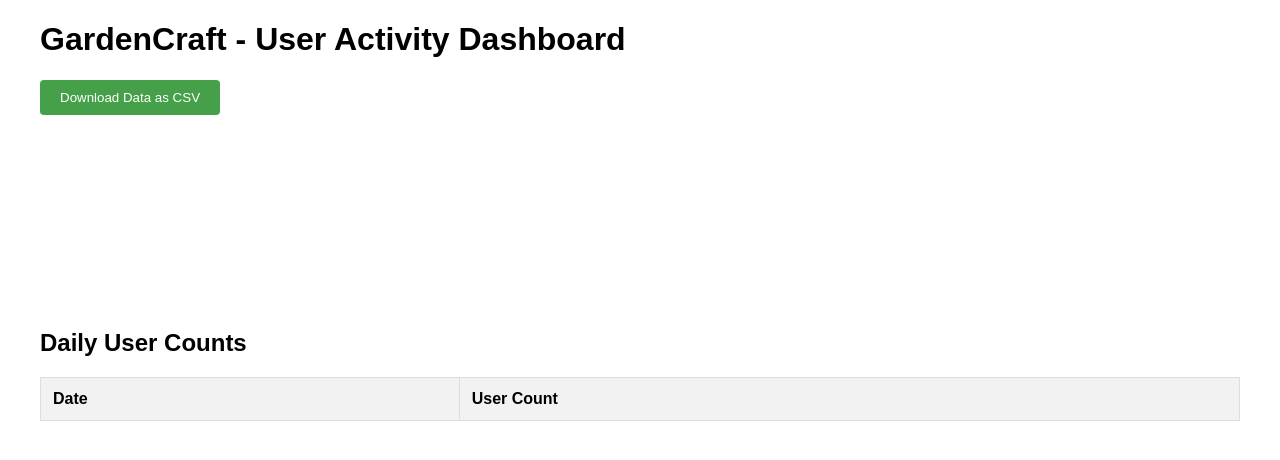
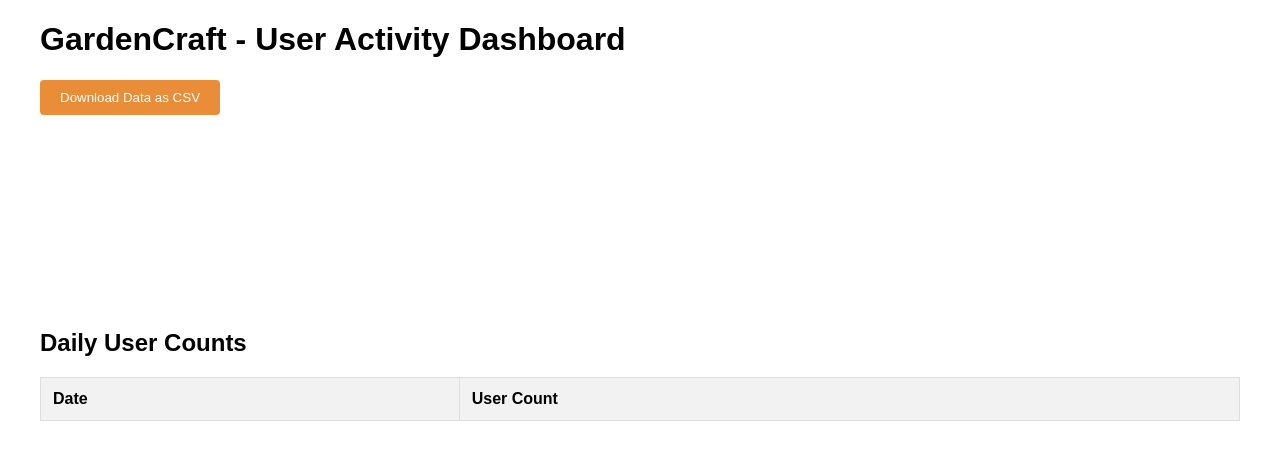
Before and after one commit to shashikant190/usergarden, a website: page public/gardencraft-dashboard.html in a window 1280 px wide. In both pictures the pointer is over the button "Download Data as CSV". Drawn offline with nearby package versions, Linux system fonts and the light colour scheme; no server answers.

Commit message:
Download in CSV

```diff
--- a/public/gardencraft-dashboard.html
+++ b/public/gardencraft-dashboard.html
@@ -26,7 +26,7 @@
 }
 
 #downloadButton:hover {
-  background-color: #45a049;
+  background-color: #e98d38;
 }
     </style>
 </head>
```
